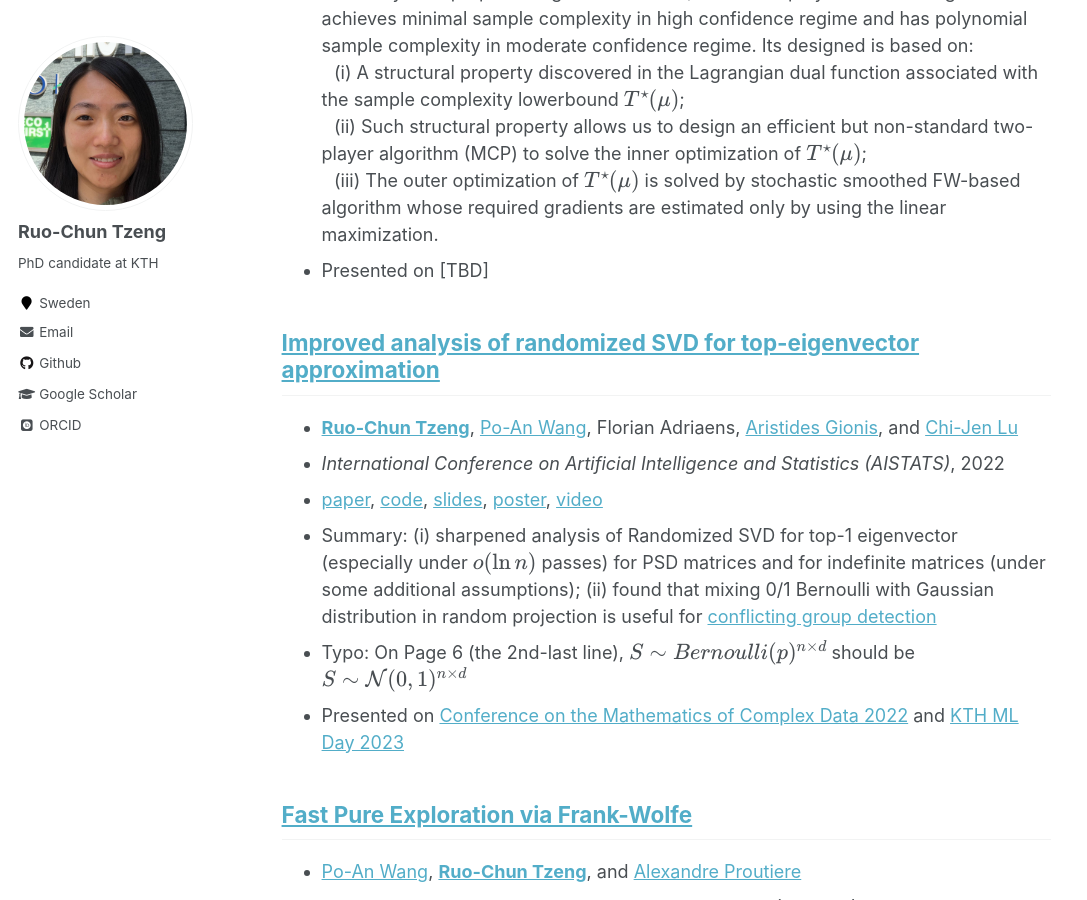
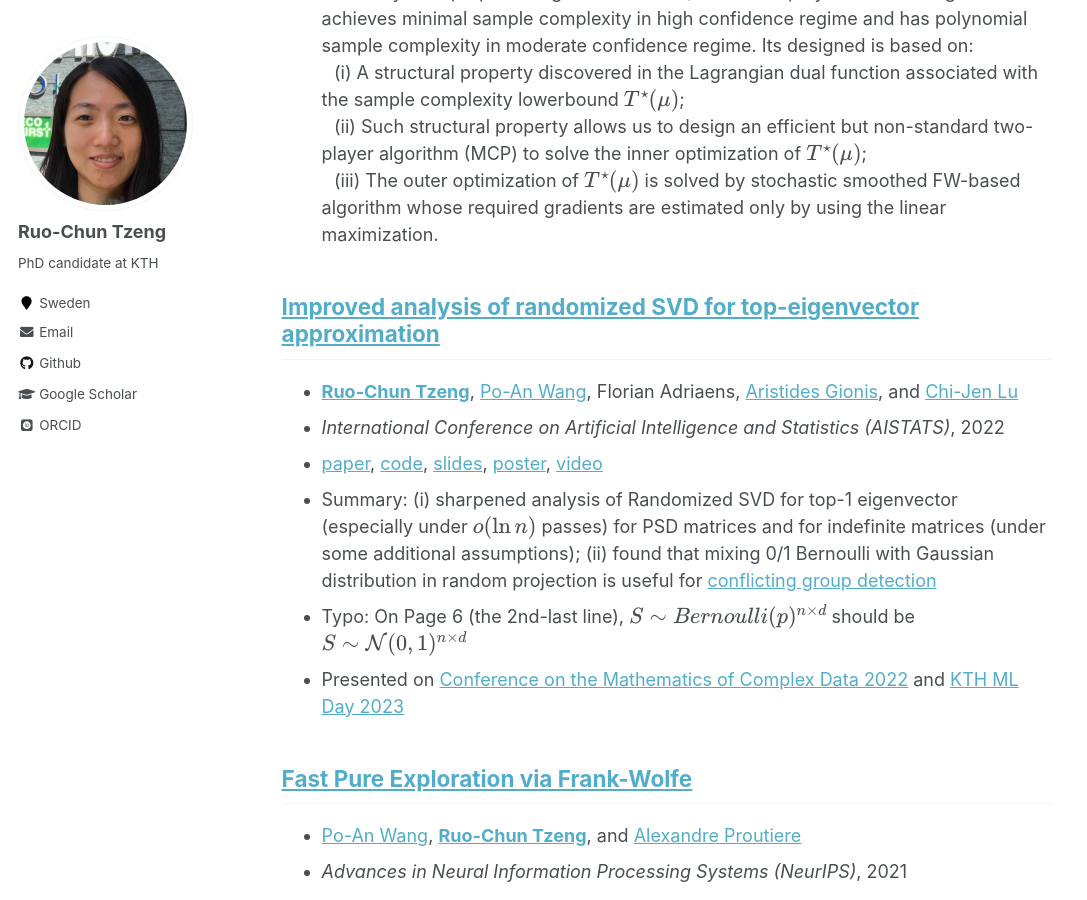
Before and after one commit to rctzeng/rctzeng.github.io, a Jekyll site: the page built from _pages/publications.md, in a window 1280 px wide and 900 px high, scrolled down 419 px. Shown: the whole window, without its empty margins (0-1087 px from the left). Built offline with Jekyll 4.4.1, drawn with Linux system fonts in a browser that asks for light colours; some web fonts are replaced; formulas are drawn with MathJax 3.

Commit message:
Update publications.md

```diff
--- a/_pages/publications.md
+++ b/_pages/publications.md
@@ -14,7 +14,6 @@ The proposed algorithm (P-FWS) is the first polynomial-time algorithm that achie
  $\,\,$ (i) A structural property discovered in the Lagrangian dual function associated with the sample complexity lowerbound $T^{\star}(\mu)$;\
  $\,\,$ (ii) Such structural property allows us to design an efficient but non-standard two-player algorithm (MCP) to solve the inner optimization of $T^{\star}(\mu)$;\
  $\,\,$ (iii) The outer optimization of $T^{\star}(\mu)$ is solved by stochastic smoothed FW-based algorithm whose required gradients are estimated only by using the linear maximization.
- * Presented on [TBD]
 
 ## [Improved analysis of randomized SVD for top-eigenvector approximation](https://proceedings.mlr.press/v151/tzeng22a.html)
 * **[Ruo-Chun Tzeng](https://scholar.google.com/citations?user=jntcHQ0AAAAJ)**, [Po-An Wang](https://scholar.google.com/citations?user=kzXIxFYAAAAJ), Florian Adriaens, [Aristides Gionis](https://scholar.google.se/citations?hl=en&user=11JgipcAAAAJ), and [Chi-Jen Lu](https://scholar.google.com/citations?user=B_SGfJoAAAAJ)
```
